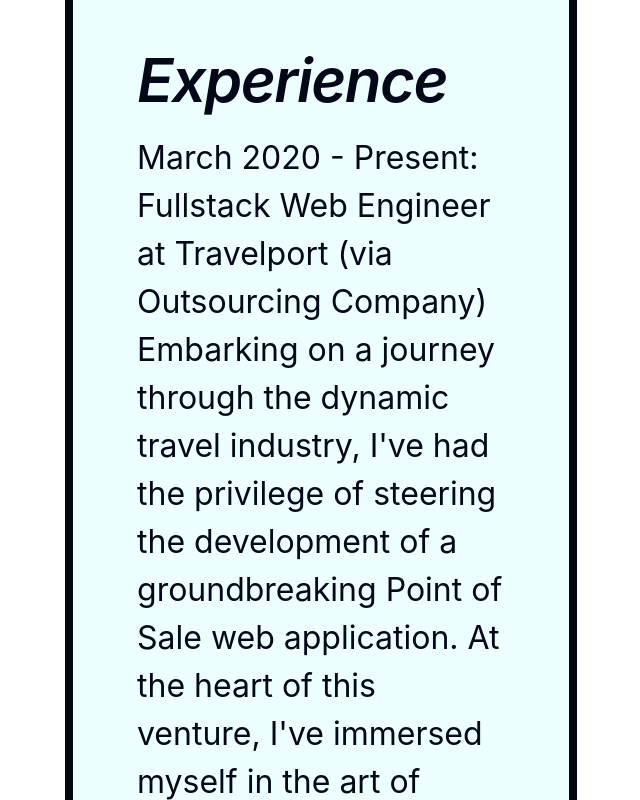
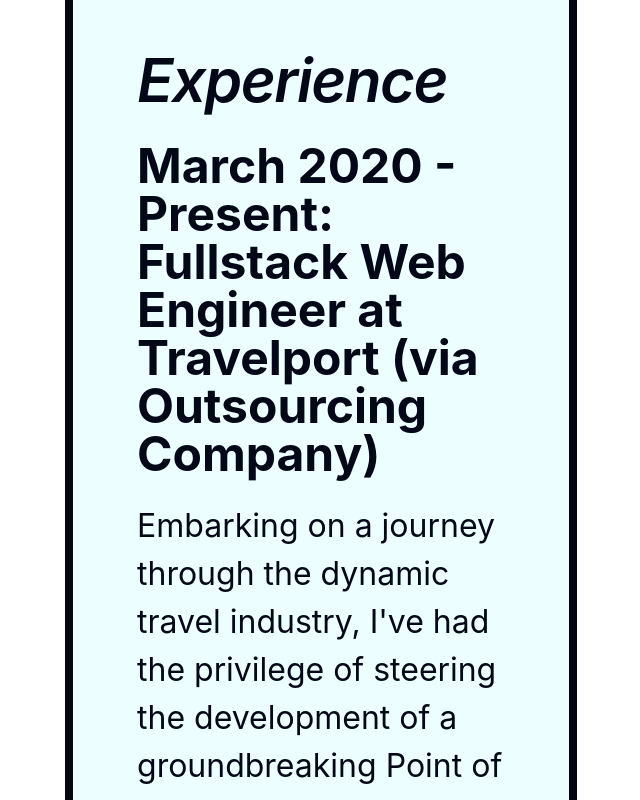
Before and after one commit to hchris21/hornxchris, a React (Vite) app: page / in a window 1280 px wide. Shown: the part 8060-8860 px from the top of the page, without its empty margins (319-959 px from the left). Built offline with nearby package versions, Linux system fonts and the light colour scheme.

Commit message:
styles(): enhance experience card styles

```diff
--- a/src/components/Experience.tsx
+++ b/src/components/Experience.tsx
@@ -63,11 +63,11 @@
         <CardTitle className="text-6xl italic">Experience</CardTitle>
       </CardHeader>
       <CardContent className="flex flex-col">
-        <h2>
+        <p className="font-bold text-5xl my-2">
           March 2020 - Present: Fullstack Web Engineer at Travelport (via
           Outsourcing Company)
-        </h2>
-        <p>
+        </p>
+        <p className="my-4">
           {" "}
           Embarking on a journey through the dynamic travel industry, I've had
           the privilege of steering the development of a groundbreaking Point of
```
